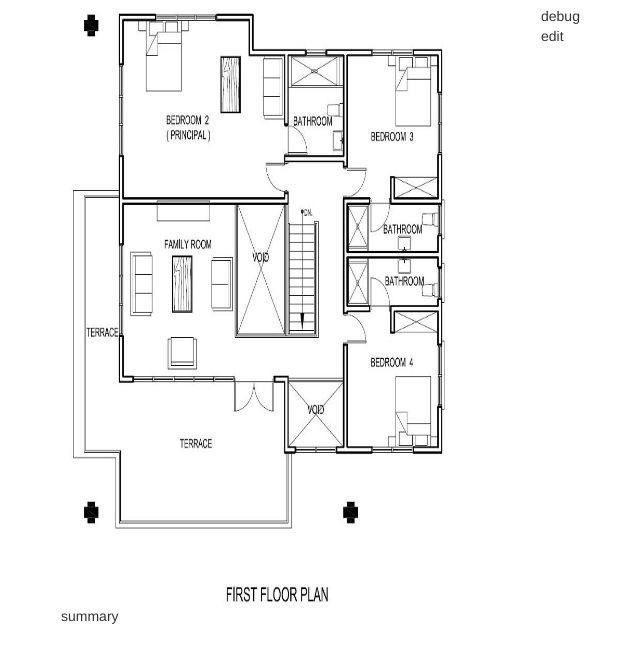
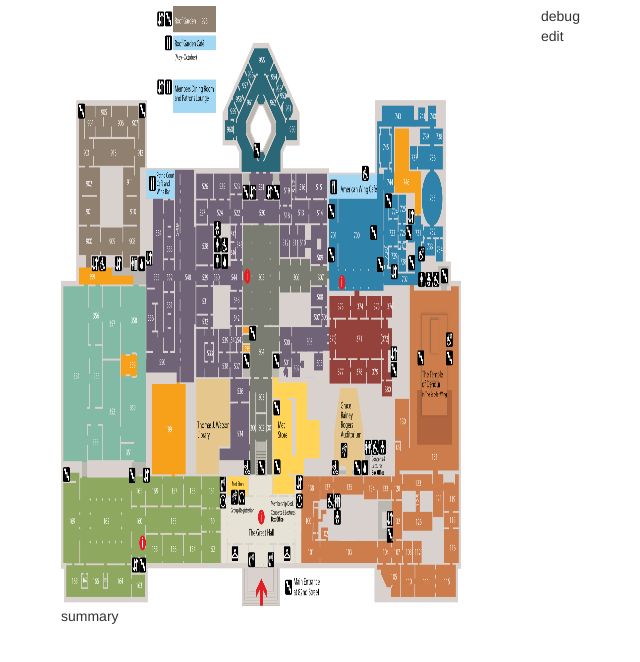
Before and after one commit to metmuseum-medialab/pathfinder, a plain HTML site: page index.html in a window 1280 px wide. Shown: the part 94-756 px from the top of the page, without its empty margins (129-769 px from the left). Drawn offline with Linux system fonts and the light colour scheme.

Commit message:
I added the new map image of the first floor and changed the index.html file

```diff
--- a/index.html
+++ b/index.html
@@ -28,7 +28,7 @@ $( document ).ready(function() {
   	var paper = Raphael("mapelem", 400, 600);
 
 
-  	var imageurl = "floor-plan_s.jpg";
+  	var imageurl = "metmap_fl1.png";
 
 	var papermapimage;
 
```
Also changed, not shown: metmap_fl1.png (added).
